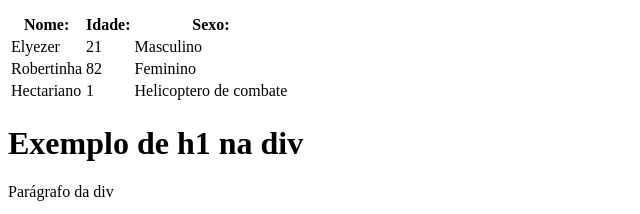
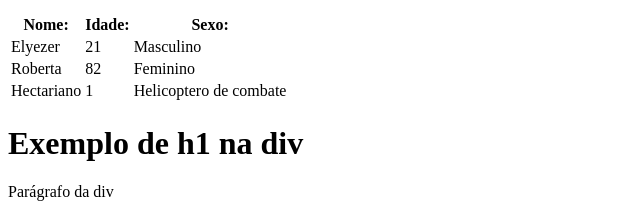
Before and after one commit to elyezzzer/Aula1, a plain HTML site: page index.html in a window 1280 px wide. Shown: the part 729-943 px from the top of the page, 0-640 px from the left. Drawn offline with Linux system fonts and the light colour scheme.

Commit message:
feat: Aula 02

```diff
--- a/index.html
+++ b/index.html
@@ -52,7 +52,7 @@
                 <td>Masculino</td>
             </tr>
             <tr>
-                <td>Robertinha</td>
+                <td>Roberta</td>
                 <td>82</td>
                 <td>Feminino</td>
             </tr>
```
